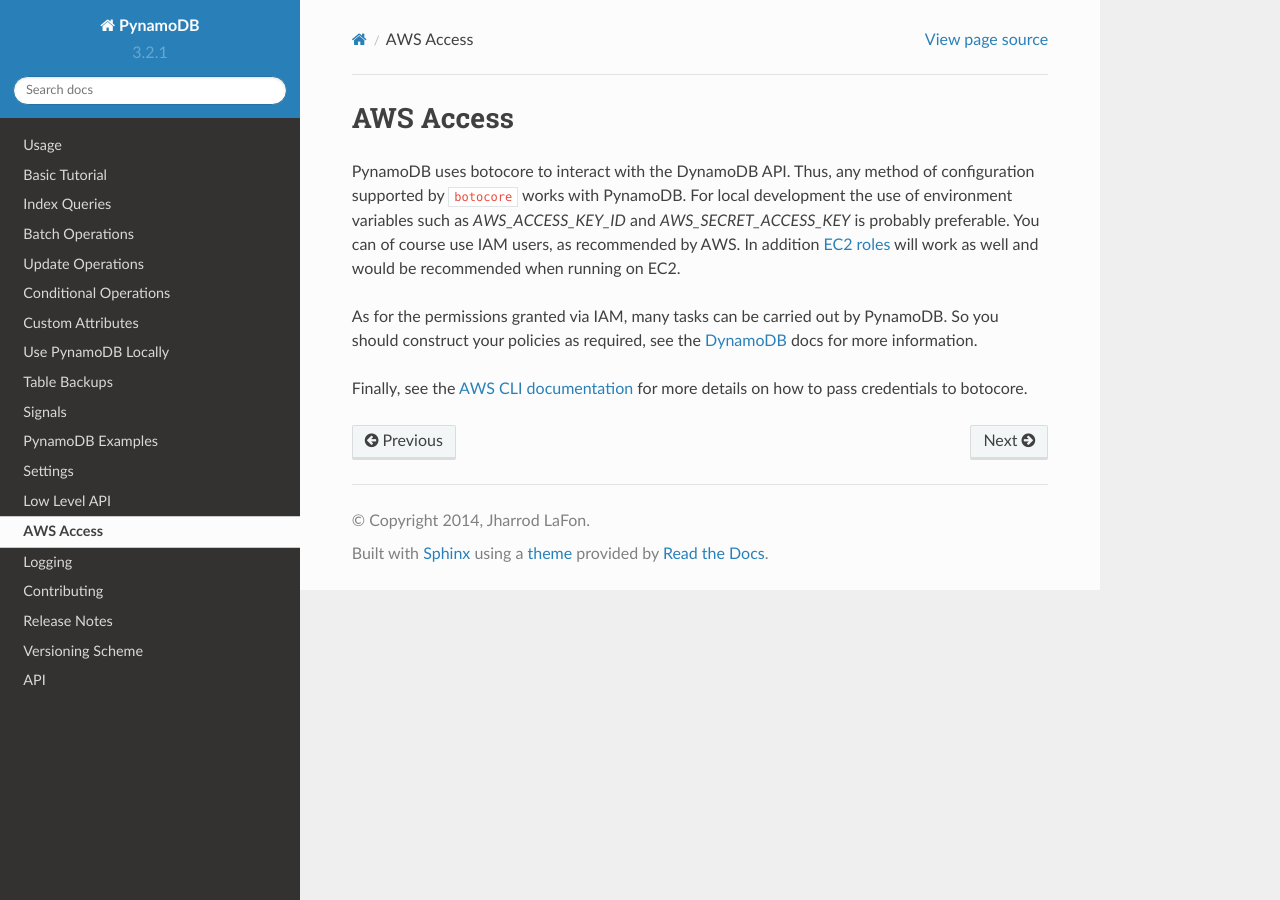
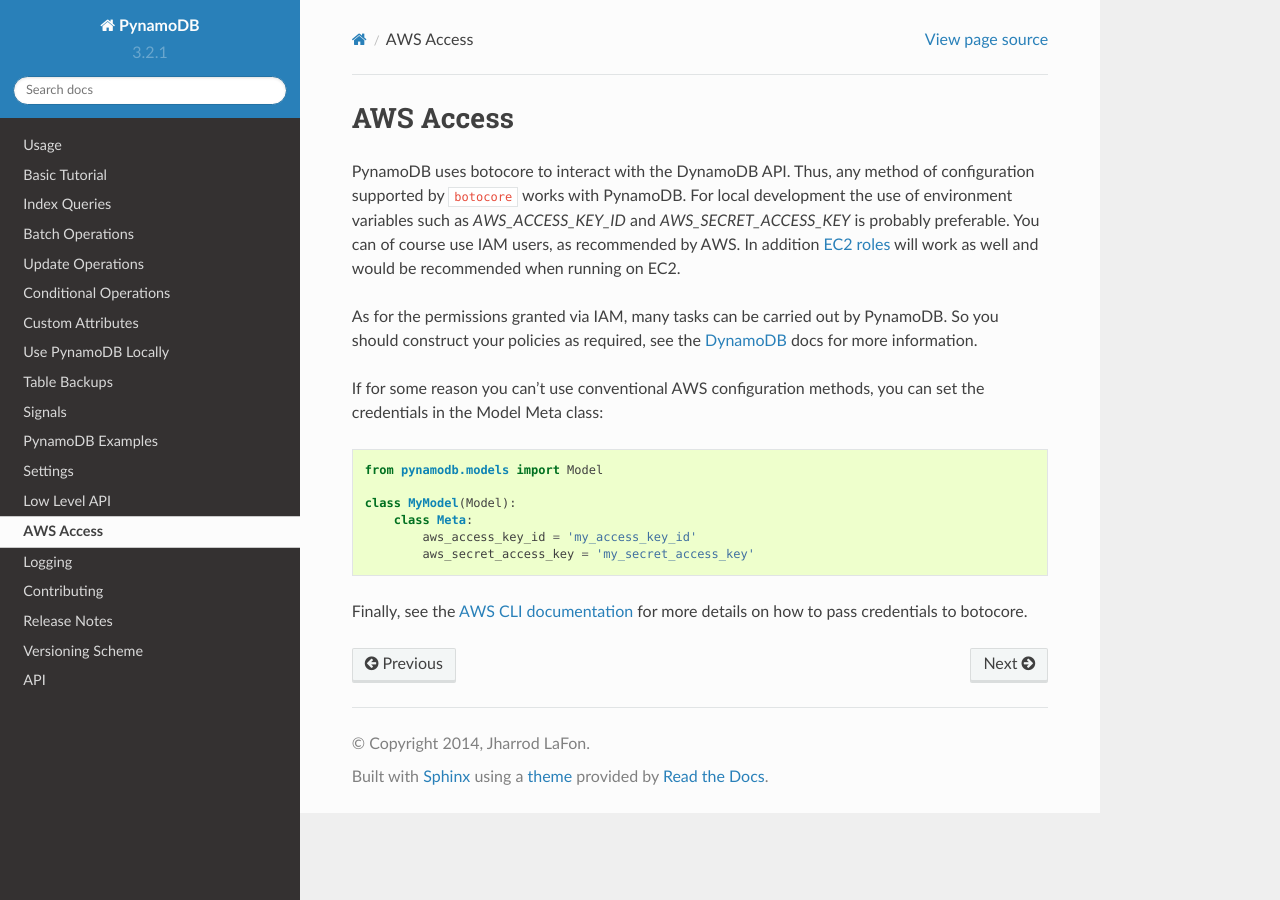
Before and after one commit to pynamodb/PynamoDB, a Sphinx documentation site: the page built from docs/awsaccess.rst, in a window 1280 px wide. Built offline with Sphinx 7.4.7 and the Read the Docs theme 2.0.0, drawn with Linux system fonts in a browser that asks for light colours.

Commit message:
Updates documentation with an example of the  new way to set AWS credentials

```diff
--- a/docs/awsaccess.rst
+++ b/docs/awsaccess.rst
@@ -12,5 +12,16 @@
 `DynamoDB <http://docs.aws.amazon.com/amazondynamodb/latest/developerguide/UsingIAMWithDDB.html>`_ docs for more
 information.
 
+If for some reason you can't use conventional AWS configuration methods, you can set the credentials in the Model Meta class:
+
+.. code-block:: python
+
+    from pynamodb.models import Model
+
+    class MyModel(Model):
+        class Meta:
+            aws_access_key_id = 'my_access_key_id'
+            aws_secret_access_key = 'my_secret_access_key'
+
 Finally, see the `AWS CLI documentation <http://docs.aws.amazon.com/cli/latest/userguide/cli-chap-getting-started.html#cli-installing-credentials>`_
 for more details on how to pass credentials to botocore.
```
